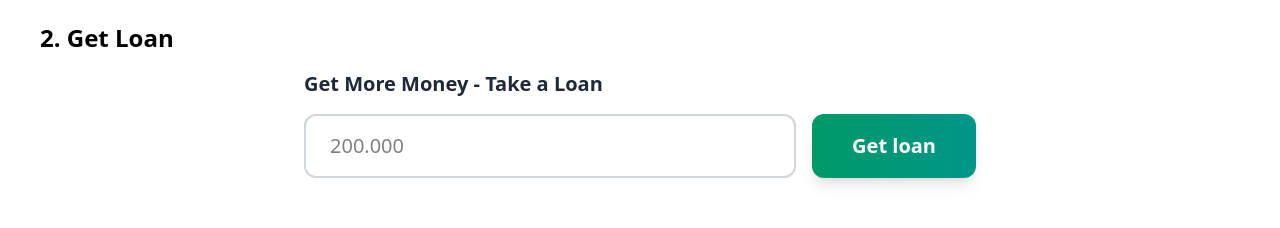
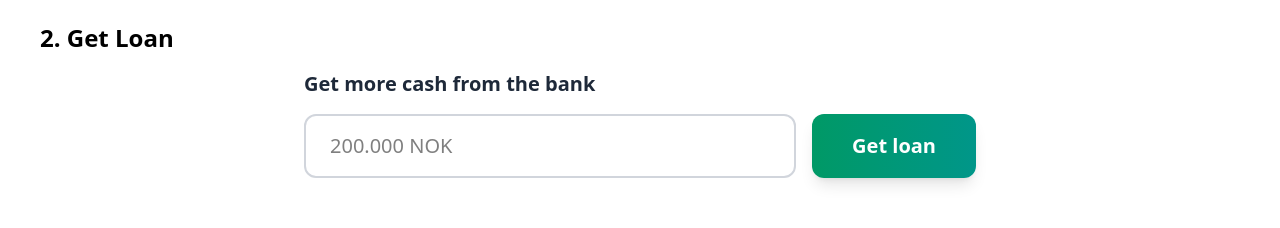
Before and after one commit to jannicke0202/DS3103-Webutvikling-Exam-2025-host, a React (Vite) app in the folder sportsworld-frontend/: page /administration-page in a window 1280 px wide. Shown: the part 298-526 px from the top of the page. Built offline with nearby package versions, Linux system fonts and the light colour scheme.

Commit message:
fikset components

```diff
--- a/sportsworld-frontend/src/components/dashboard/AvailableAthletes.tsx
+++ b/sportsworld-frontend/src/components/dashboard/AvailableAthletes.tsx
@@ -35,7 +35,7 @@ const AvailableAthletes = () => {
                 <p className="text-sm text-gray-500">Transfer fee</p>
               </div>
               <button
-                onClick={() => purchaseAthlete(athlete.id)}
+                onClick={() => purchaseAthlete(athlete.id!)}
                 className="px-8 py-4 bg-gradient-to-r from-amber-500 to-orange-600 text-white font-bold rounded-xl hover:from-amber-600 hover:to-orange-700 transform hover:scale-110 transition shadow-md"
               >Purchase</button>
             </div>
--- a/sportsworld-frontend/src/components/dashboard/FinancialSummary.tsx
+++ b/sportsworld-frontend/src/components/dashboard/FinancialSummary.tsx
@@ -12,7 +12,7 @@ const FinancialSummary = () => {
           <div className="bg-gradient-to-br from-green-50 to-emerald-100 p-8 rounded-2xl border-2 border-green-300 text-center transform hover:scale-105 transition">
             <p className="text-green-700 font-semibold text-lg">Money Left</p>
             <p className="text-4xl font-extrabold text-green-600 mt-2">
-              €{finance.moneyLeft.toLocaleString("de-DE")}
+              {finance.moneyLeft.toLocaleString("de-DE")} NOK
             </p>
           </div>
 
@@ -26,7 +26,7 @@ const FinancialSummary = () => {
           <div className="bg-gradient-to-br from-red-50 to-rose-100 p-8 rounded-2xl border-2 border-red-300 text-center transform hover:scale-105 transition">
             <p className="text-red-700 font-semibold text-lg">Total Spent</p>
             <p className="text-4xl font-extrabold text-red-600 mt-2">
-              €{finance.moneySpent.toLocaleString("de-DE")}
+              {finance.moneySpent.toLocaleString("de-DE")} NOK
             </p>
           </div>
         </div>
--- a/sportsworld-frontend/src/components/dashboard/LoanSection.tsx
+++ b/sportsworld-frontend/src/components/dashboard/LoanSection.tsx
@@ -15,7 +15,7 @@ const LoanSection = () => {
   return (
     <div className="max-w-2xl mx-auto">
       <label htmlFor="loan" className="block text-xl font-bold text-gray-800 mb-4">
-        Get More Money - Take a Loan
+        Get more cash from the bank
       </label>
       <div className="flex gap-4">
         <input
@@ -23,7 +23,7 @@ const LoanSection = () => {
           type="number"
           value={amount}
           onChange={(e) => setAmount(e.target.value)}
-          placeholder="200.000"
+          placeholder="200.000 NOK"
           className="flex-1 px-6 py-4 text-xl border-2 border-gray-300 rounded-xl focus:border-emerald-500 focus:outline-none focus:ring-4 focus:ring-emerald-200 transition"
         />
         <button
```
